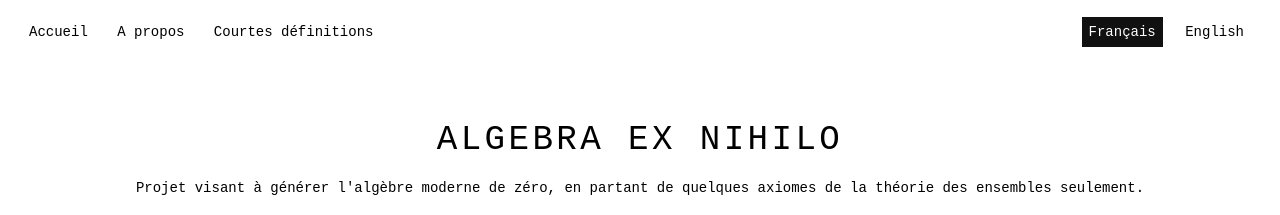
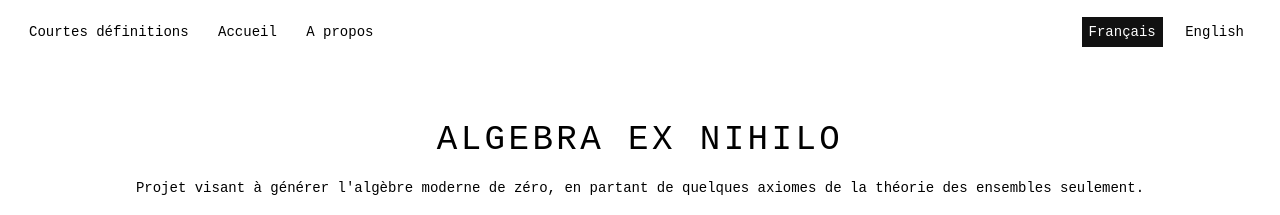
Before and after one commit to Thrallherd/AlgebraExNihilo, a Jekyll site: the page built from basic_def.md, in a window 1280 px wide. Shown: the top 215 px of the page. Built offline with Jekyll 4.4.1, drawn with Linux system fonts in a browser that asks for light colours; formulas are drawn with MathJax 3; part of the change alters nothing that is shown.

```diff
--- a/basic_def.md
+++ b/basic_def.md
@@ -3,7 +3,6 @@ layout: default
 title: Courtes définitions
 language: fr
 handle: /basic_def
-nav-order: 3
 ---
 
 <script src="https://cdn.mathjax.org/mathjax/latest/MathJax.js?config=TeX-AMS-MML_HTMLorMML" type="text/javascript"></script>
```
